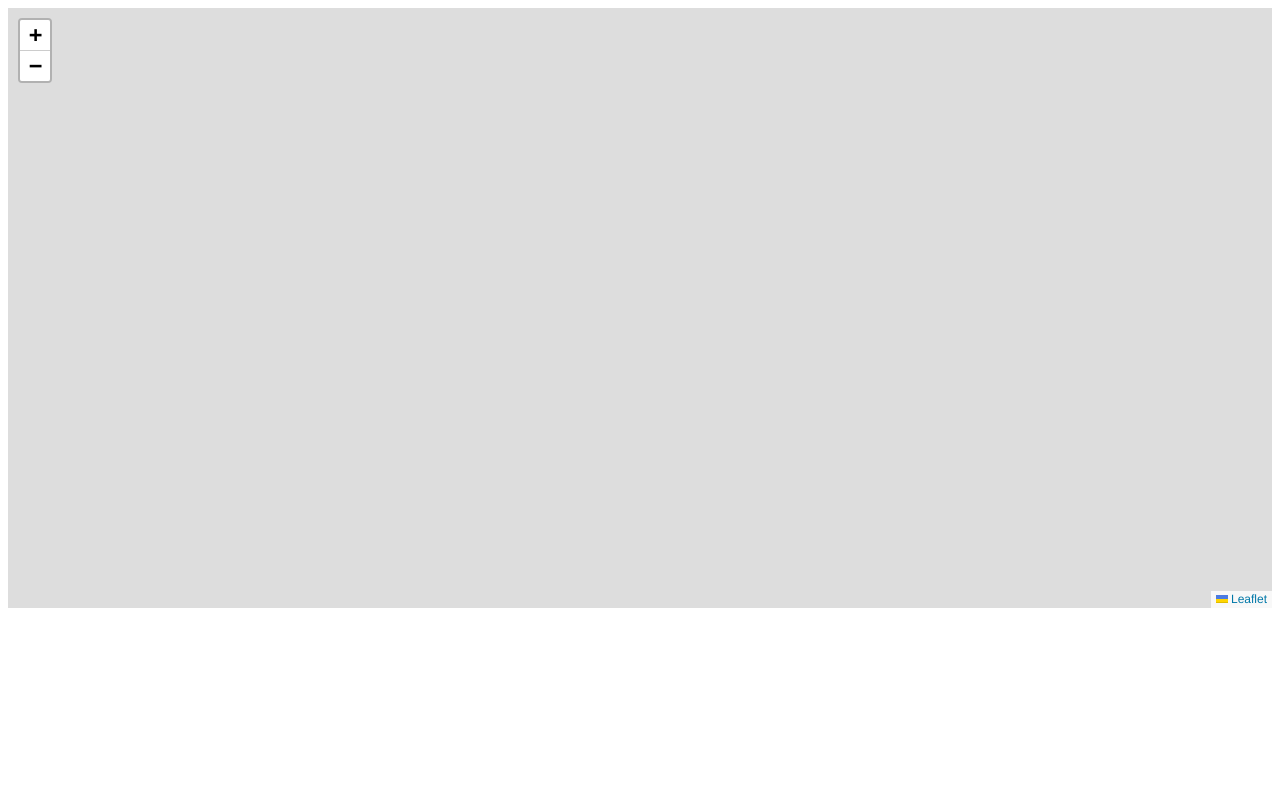
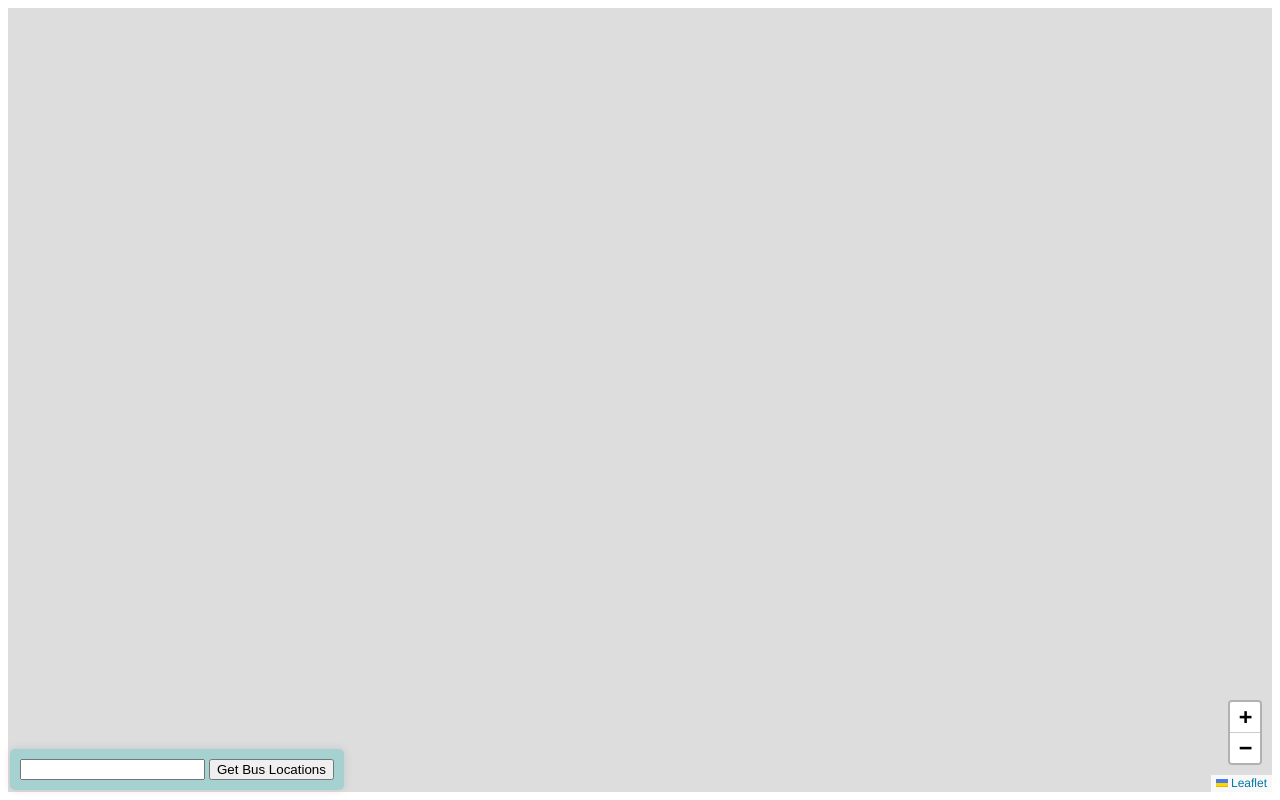
Before and after one commit to muratgu/fizbus, a plain HTML site: page index.html in a window 1280 px wide. Drawn offline with Linux system fonts and the light colour scheme.

Commit message:
add controls

```diff
--- a/index.html
+++ b/index.html
@@ -3,19 +3,39 @@
         <link rel="stylesheet" href="lib/leaflet.css"/>
      <script src="lib/leaflet.js"></script>
      <style>
-        #map { height: 600px; }
+        #map {
+            height: 100%; width: 100%;
+        }
+        #controls {
+            position: absolute;
+            bottom: 10px;
+            left: 10px;
+            z-index: 1000;
+            background-color: rgb(165, 209, 209);
+            padding: 10px;
+            border-radius: 5px;
+            box-shadow: 0 0 10px rgba(0,0,0,0.1);
+        }
         .leaflet-tooltip.bus-label {
             background-color: transparent;
             border: transparent;
             box-shadow: none;
-            font-weight: bold;
+            font-weight: normal;
             font-size: 12px;
         }
     </style>
     </head>
 <body>
-    <div id="map"></div>
+    <div id="map">
+    </div>
+    <div id="controls">
+        <input type="text" id="txtStopId"/>
+        <input type="button" id="btnGetBusLocations" value="Get Bus Locations" onclick="btnGetBusLocations_click()"/>
+    </div>
     <script type="text/javascript">
+        const MIN_ZOOM = 6;
+        const MAX_ZOOM = 18;
+
         var busIcon = L.icon({
             iconUrl: 'images/yellow-circle.png',
             iconSize: [40, 40],
@@ -28,13 +48,23 @@
                 delete bus.KoorX;
                 delete bus.KoorY;
             });
+            return data;
+        }
+
+        function btnGetBusLocations_click() {
+            var stopId = document.getElementById('txtStopId').value;
+            if (stopId == '') {
+                return;
+            } else {
+                getBusLocationsForStop(stopId);
+            }
         }
 
         function getBusLocationsForStop(stopId) {
             fetch('https://openapi.izmir.bel.tr/api/iztek/duragayaklasanotobusler/' + stopId)
                 .then(response => response.json())
+                .then(data => cleanUp(data))
                 .then(data => {
-                    cleanUp(data);
                     data.forEach(bus => {
                         var awayLabel = bus.KalanDurakSayisi == 0 ? 'arriving' : bus.KalanDurakSayisi + ' stops away';
                         var busNumber = "" + bus.HatNumarasi;
@@ -46,15 +76,35 @@
                 });
         }
 
-        var map = L.map('map').locate({setView: true, maxZoom: 16});
+        var map = L.map('map', {
+            minZoom: MIN_ZOOM,
+            maxZoom: MAX_ZOOM,
+            zoomControl: false
+        });
 
         L.tileLayer('https://tile.openstreetmap.org/{z}/{x}/{y}.png', {
-            maxZoom: 19,
+            maxZoom: MAX_ZOOM,
             attribution: '&copy; <a href="http://www.openstreetmap.org/copyright">OpenStreetMap</a>'
         }).addTo(map);
 
+        L.control.zoom({
+            position: 'bottomright'
+        }).addTo(map);
+
+        map.on('locationfound', (e) => {
+            var radius = e.accuracy / 2;
+            L.circle(e.latlng, radius).addTo(map);
+        });
+
+        map.on('locationerror', (e) => {
+            console.log(e);
+            alert(e.message);
+        });
+
+        map.locate({setView: true, maxZoom: MAX_ZOOM})
+
         map.on('load', () => {
-            getBusLocationsForStop(50031);
+            console.log('Map loaded');
         });
 
      </script>
```
